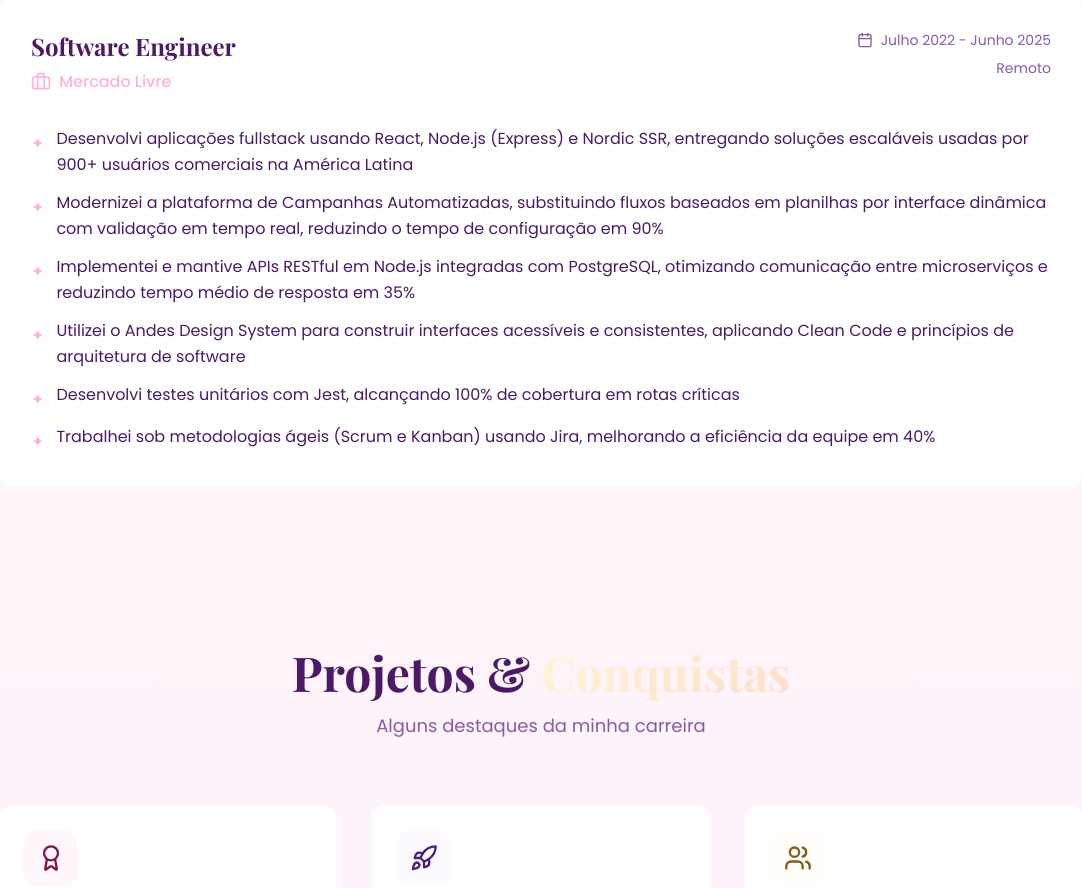
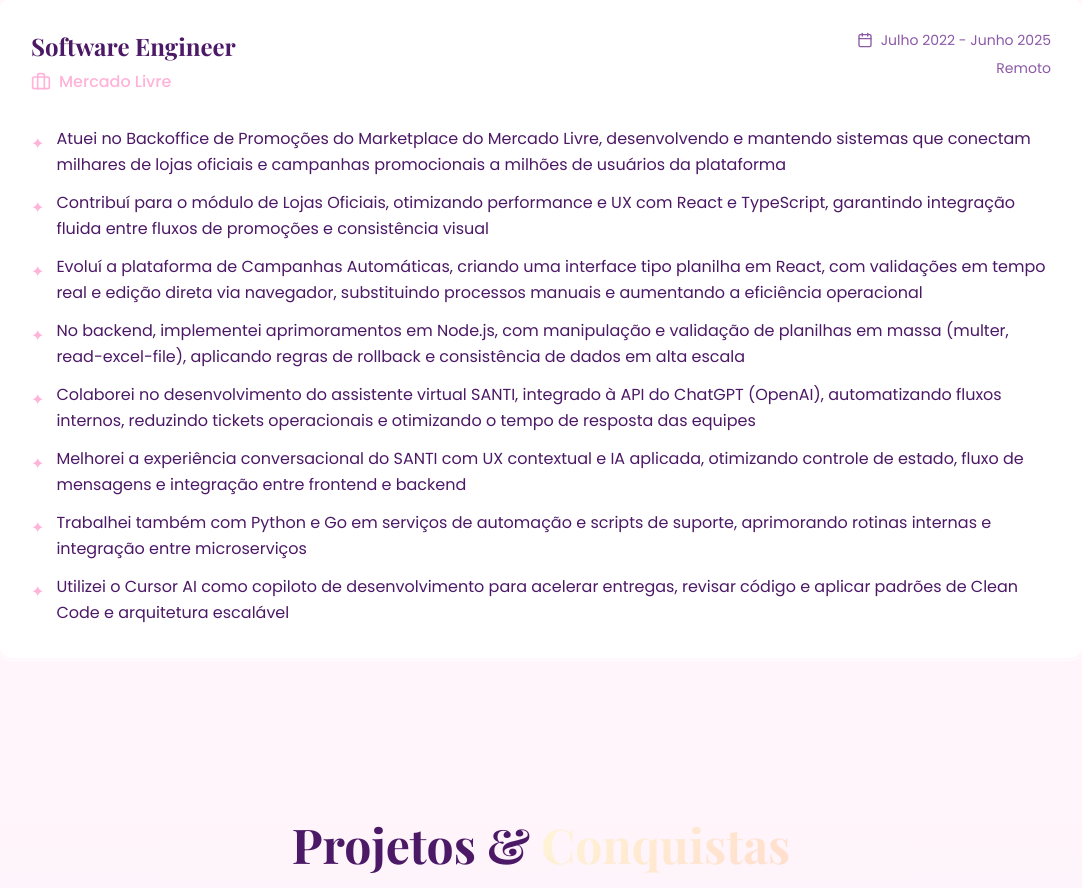
Before and after one commit to AllanyGFilgueiras/soft-script-showcase, a React (Vite) app: page / in a window 1280 px wide. Shown: the part 1040-1928 px from the top of the page, without its empty margins (99-1181 px from the left). Built offline with nearby package versions, Linux system fonts and the light colour scheme; the HTML template or start-up script is replaced by a standard one.

Commit message:
Substitute Mercado Livre Experience
Update Experience.tsx with detailed Mercado Livre backoffice and platform work, replacing previous bullet points with enhanced responsibilities across frontend (React/TS) and backend (Node.js), including SANTI AI integration and cross-service automation.

```diff
--- a/src/components/Experience.tsx
+++ b/src/components/Experience.tsx
@@ -8,12 +8,14 @@ const experiences = [
     period: "Julho 2022 - Junho 2025",
     location: "Remoto",
     achievements: [
-      "Desenvolvi aplicações fullstack usando React, Node.js (Express) e Nordic SSR, entregando soluções escaláveis usadas por 900+ usuários comerciais na América Latina",
-      "Modernizei a plataforma de Campanhas Automatizadas, substituindo fluxos baseados em planilhas por interface dinâmica com validação em tempo real, reduzindo o tempo de configuração em 90%",
-      "Implementei e mantive APIs RESTful em Node.js integradas com PostgreSQL, otimizando comunicação entre microserviços e reduzindo tempo médio de resposta em 35%",
-      "Utilizei o Andes Design System para construir interfaces acessíveis e consistentes, aplicando Clean Code e princípios de arquitetura de software",
-      "Desenvolvi testes unitários com Jest, alcançando 100% de cobertura em rotas críticas",
-      "Trabalhei sob metodologias ágeis (Scrum e Kanban) usando Jira, melhorando a eficiência da equipe em 40%",
+      "Atuei no Backoffice de Promoções do Marketplace do Mercado Livre, desenvolvendo e mantendo sistemas que conectam milhares de lojas oficiais e campanhas promocionais a milhões de usuários da plataforma",
+      "Contribuí para o módulo de Lojas Oficiais, otimizando performance e UX com React e TypeScript, garantindo integração fluida entre fluxos de promoções e consistência visual",
+      "Evoluí a plataforma de Campanhas Automáticas, criando uma interface tipo planilha em React, com validações em tempo real e edição direta via navegador, substituindo processos manuais e aumentando a eficiência operacional",
+      "No backend, implementei aprimoramentos em Node.js, com manipulação e validação de planilhas em massa (multer, read-excel-file), aplicando regras de rollback e consistência de dados em alta escala",
+      "Colaborei no desenvolvimento do assistente virtual SANTI, integrado à API do ChatGPT (OpenAI), automatizando fluxos internos, reduzindo tickets operacionais e otimizando o tempo de resposta das equipes",
+      "Melhorei a experiência conversacional do SANTI com UX contextual e IA aplicada, otimizando controle de estado, fluxo de mensagens e integração entre frontend e backend",
+      "Trabalhei também com Python e Go em serviços de automação e scripts de suporte, aprimorando rotinas internas e integração entre microserviços",
+      "Utilizei o Cursor AI como copiloto de desenvolvimento para acelerar entregas, revisar código e aplicar padrões de Clean Code e arquitetura escalável",
     ],
   },
 ];
```
